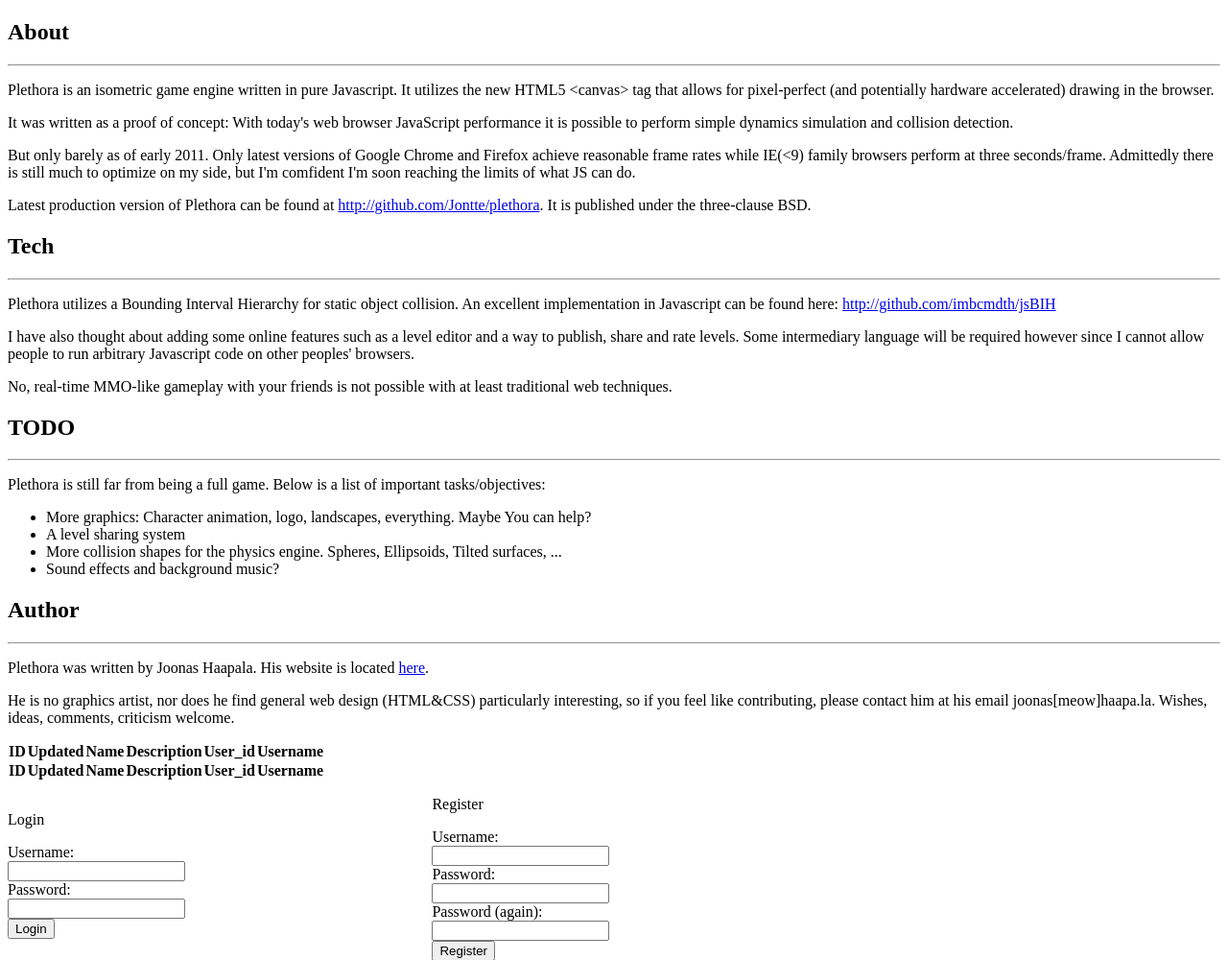
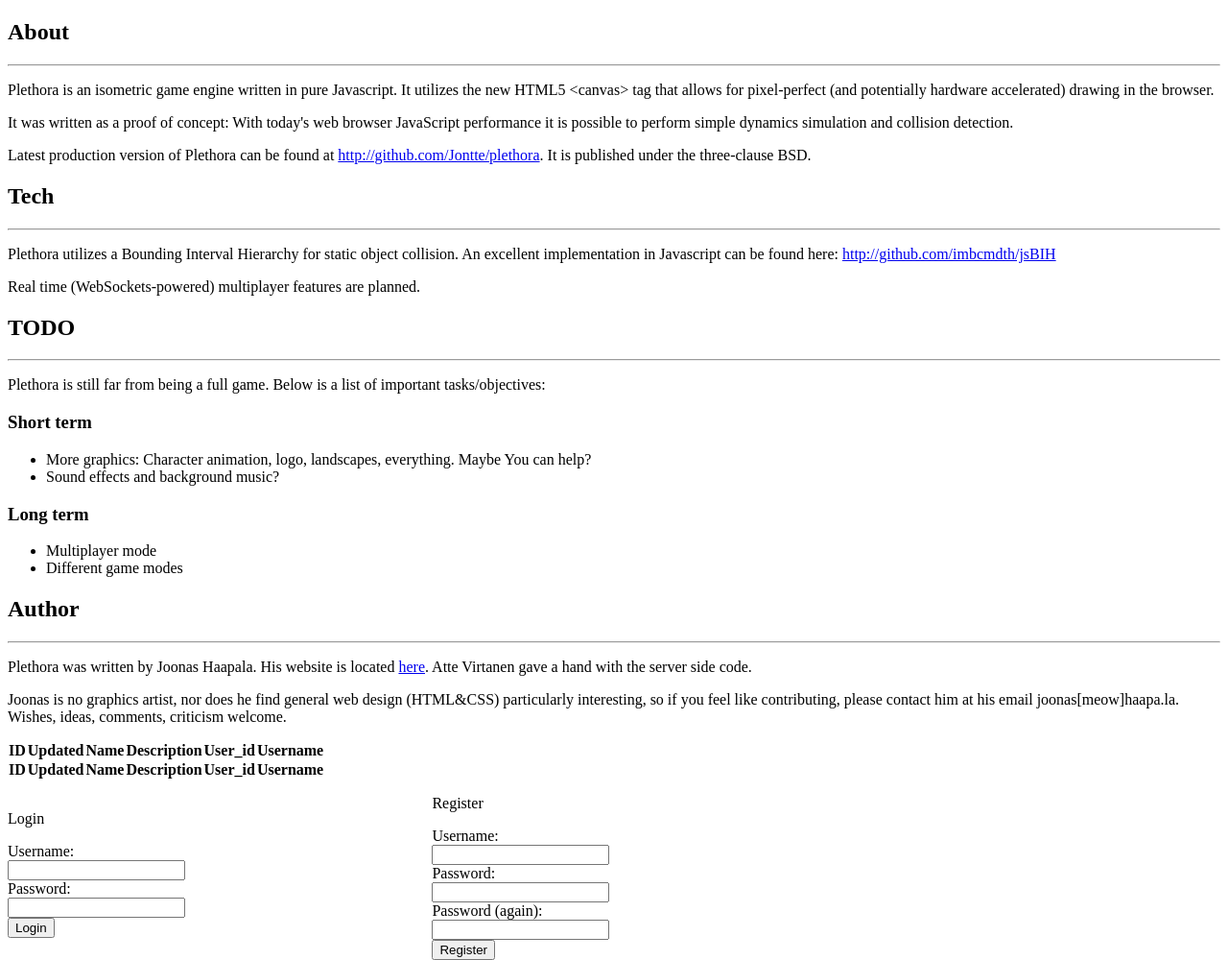
Before and after one commit to Jontte/Plethora, a PHP site: page / in a window 1280 px wide. Shown: the top 1000 px of the page at 96% size. Run offline with PHP 8.4, Linux system fonts and the light colour scheme; lists and menus that the app fills with data are empty; some libraries are stand-ins or nearby versions.

Commit message:
Updated texts, added relative dates to level table

```diff
--- a/modules/PlethoraOriginal.js
+++ b/modules/PlethoraOriginal.js
@@ -41,7 +41,7 @@ World.addModule('PlethoraOriginal',
 				[[4,4],[5,4],[6,4],[7,4]] // west
 			],
 			shape: World.CYLINDER,
-			size: [1,1,2],
+			size: [0.9,0.9,2],
 			category: 'characters',
 			init: function(params){
 				if(typeof(params) != 'object')params = {};
@@ -142,7 +142,7 @@ World.addModule('PlethoraOriginal',
 				[[5,14],[6,14],[7,14],[8,14],[9,14]]
 			],
 			shape: World.CYLINDER,
-			size: [1,1,2],
+			size: [0.9,0.9,2],
 			category: 'characters',
 			init: function(params){
 				params.fixed = false;
--- a/public/index.php
+++ b/public/index.php
@@ -60,9 +60,6 @@ require_once('config.php');
 				It was written as a proof of concept: With today's web browser JavaScript performance it is possible to perform simple dynamics simulation and collision detection.
 			</p>
 			<p>
-				But only barely as of early 2011. Only latest versions of Google Chrome and Firefox achieve reasonable frame rates while IE(&lt;9) family browsers perform at three seconds/frame. Admittedly there is still much to optimize on my side, but I'm comfident I'm soon reaching the limits of what JS can do.
-			</p>
-			<p>
 				Latest production version of Plethora can be found at <a href="http://github.com/Jontte/plethora">http://github.com/Jontte/plethora</a>. It is published under the three-clause BSD.
 			</p>
 		</div>
@@ -72,10 +69,7 @@ require_once('config.php');
 				Plethora utilizes a Bounding Interval Hierarchy for static object collision. An excellent implementation in Javascript can be found here: <a href="http://github.com/imbcmdth/jsBIH">http://github.com/imbcmdth/jsBIH</a>
 			</p>
 			<p>
-				I have also thought about adding some online features such as a level editor and a way to publish, share and rate levels. Some intermediary language will be required however since I cannot allow people to run arbitrary Javascript code on other peoples' browsers.
-			</p>
-			<p>
-				No, real-time MMO-like gameplay with your friends is not possible with at least traditional web techniques.
+				Real time (WebSockets-powered) multiplayer features are planned.
 			</p>
 		</div>
 		<div id="todo-text" title="TODO-list">
@@ -83,20 +77,24 @@ require_once('config.php');
 			<p>
 				Plethora is still far from being a full game. Below is a list of important tasks/objectives:
 			</p>
+			<h3>Short term</h3>
 			<ul>
 				<li>More graphics: Character animation, logo, landscapes, everything. Maybe You can help?</li>
-				<li>A level sharing system</li>
-				<li>More collision shapes for the physics engine. Spheres, Ellipsoids, Tilted surfaces, ...</li>
 				<li>Sound effects and background music?</li>
+			</ul>
+			<h3>Long term</h3>
+			<ul>
+				<li>Multiplayer mode</li>
+				<li>Different game modes</li>
 			</ul>
 		</div>
 		<div id="author-text" title="Author">
 			<h2>Author</h2><hr>
 			<p>
-				Plethora was written by Joonas Haapala. His website is located <a href="http://sipuli.net/joonas/">here</a>.
+				Plethora was written by Joonas Haapala. His website is located <a href="http://sipuli.net/joonas/">here</a>. Atte Virtanen gave a hand with the server side code.
 			</p>
 			<p>
-				He is no graphics artist, nor does he find general web design (HTML&amp;CSS) particularly interesting, so if you feel like contributing, please contact him at his email joonas[meow]haapa.la. Wishes, ideas, comments, criticism welcome.
+				Joonas is no graphics artist, nor does he find general web design (HTML&amp;CSS) particularly interesting, so if you feel like contributing, please contact him at his email joonas[meow]haapa.la. Wishes, ideas, comments, criticism welcome.
 			</p>
 		</div>
 		<div id="level-selector-panel">
```
Also changed, not shown: main.js (+34 -43 lines), util.js (+27 -0 lines).
